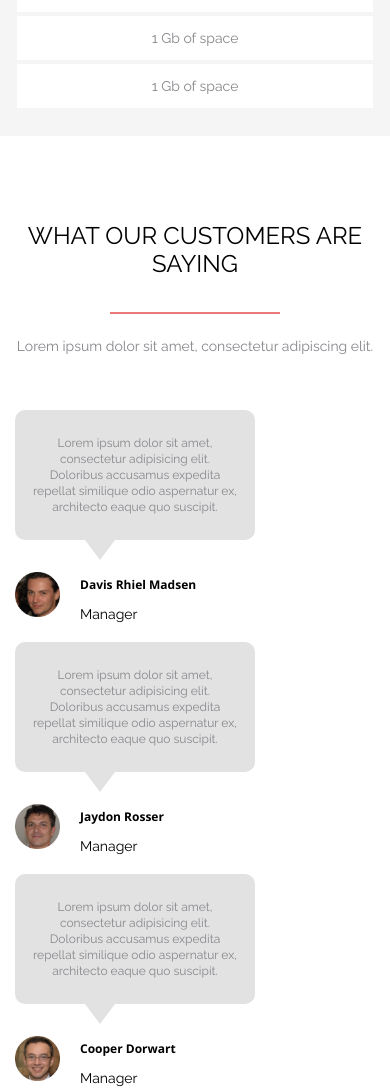
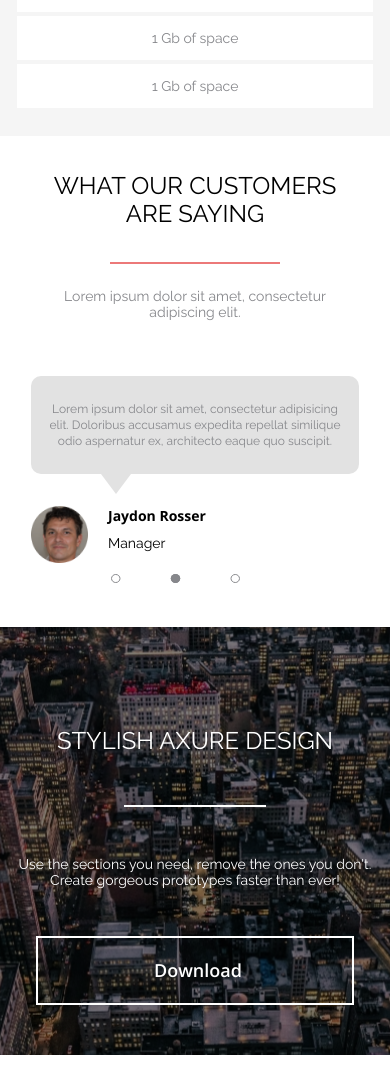
Before and after one commit to Ksuxaha/homework_html, a plain HTML site: page task2/index.html in a window 390 px wide. Shown: the part 4682-5771 px from the top of the page. Drawn offline with nearby package versions, Linux system fonts and the light colour scheme.

Commit message:
finished adaptive vobile

```diff
--- a/task2/css/media.css
+++ /dev/null
@@ -1,3 +0,0 @@
-@media (max-width: 768px) {
-
-}
--- a/task2/css/styles_reviews.css
+++ b/task2/css/styles_reviews.css
@@ -209,7 +209,13 @@
     }
 }
 
+
+
 @media (max-width: 768px) {
+    .Reviews {
+        padding: 0 16px 64px;
+    }
+
     .wrapper-reviews-top_title {
         width: 100%;
         font-size: 24px;
@@ -228,10 +234,36 @@
         gap: 20px;
         padding-top: 32px;
     }
-    .wrapper-reviews-bottom{
-        gap: 20px;
-        padding-top: 32px;
-        display: flex;
-        flex-direction: column;
+    .wrapper-reviews-bottom__el1, .wrapper-reviews-bottom__el3{
+        display: none;
+    }
+    .wrapper-reviews-bottom__el2{
+        display: block;
+        justify-content: center;
+        position: relative;
+    }
+    .wrapper-reviews-bottom__el2__text{
+        width: 100%;
+    }
+    .wrapper-reviews-bottom__el2__data2__name{
+        font-size: 14px;
+        line-height: 19px;
+        width: 100%;
+    }
+    .wrapper-reviews-bottom img{
+        width: 57px;
+        height: 57px;
+    }
+    .wrapper-reviews-bottom__el2__data2__prof{
+        padding: 9px 0;
+        font-size: 14px;
+        line-height: 19px;
+    }
+    .wrapper-reviews-bottom__el2:after{
+        content: url("../img/dots.svg");
+        position: absolute;
+        bottom: -23px;
+        left:80px ;
+        right: 79px;
     }
 }
--- a/task2/index.html
+++ b/task2/index.html
@@ -16,7 +16,6 @@
     <link rel="stylesheet" href="css/styles_design.css">
     <link rel="stylesheet" href="css/styles_contact.css">
     <link rel="stylesheet" href="css/styles_footer.css">
-    <link rel="stylesheet" href="css/media.css">
 
     <title>homework</title>
 </head>
```
Also changed, not shown: task2/img/dots.svg (added).
